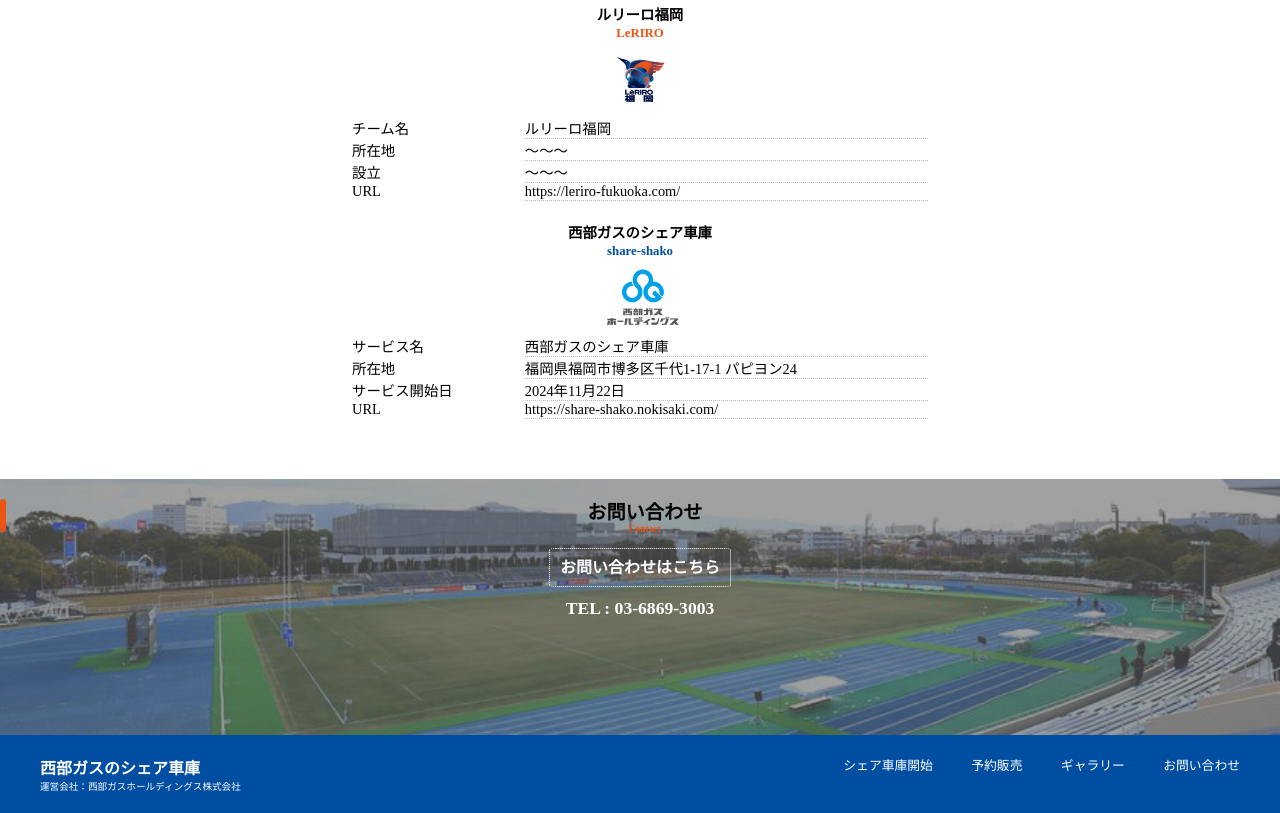
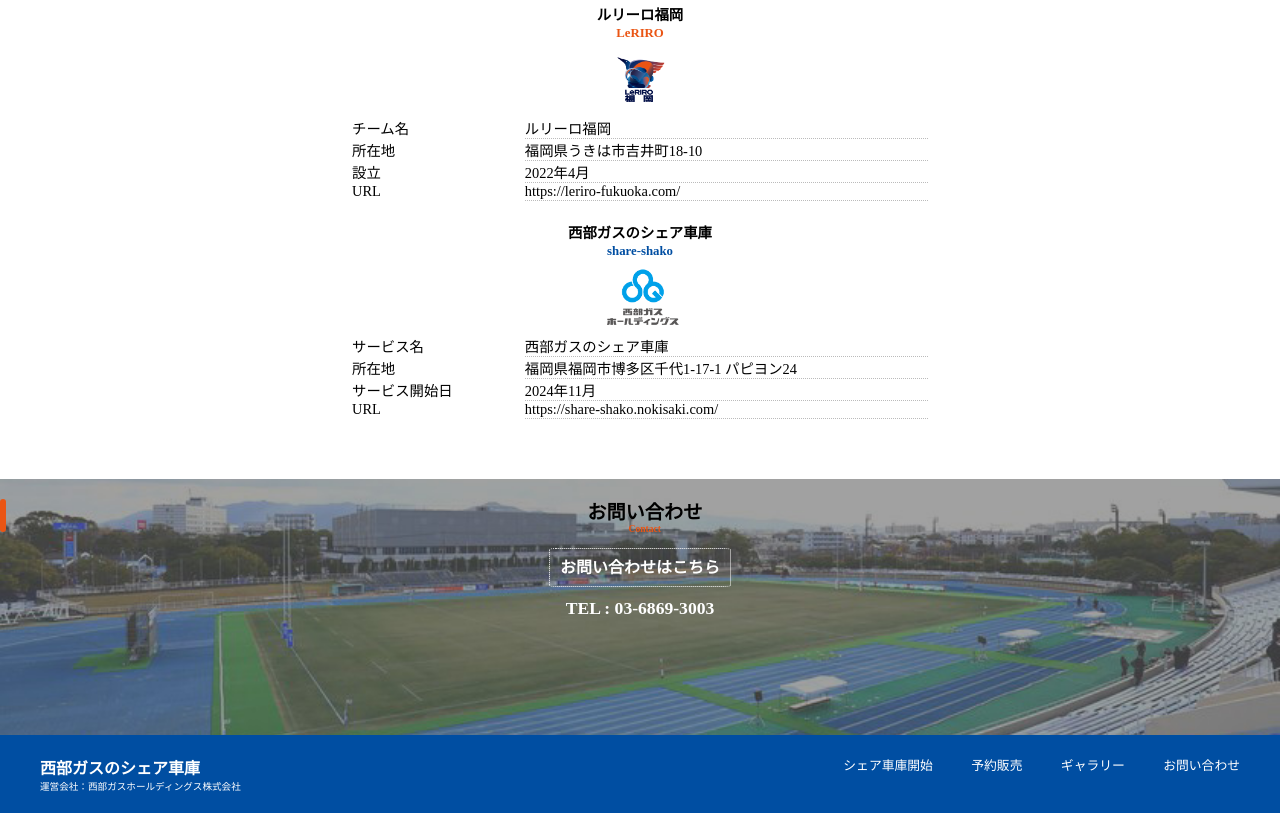
Before and after one commit to Masahiro9544/leriro_LP, a plain HTML site: page index.html in a window 1280 px wide. Shown: the part 2475-3288 px from the top of the page. Drawn offline with Linux system fonts and the light colour scheme.

Commit message:
Update index.html

```diff
--- a/index.html
+++ b/index.html
@@ -177,11 +177,11 @@
                         </dl>
                         <dl class="clearFix">
                             <dt>所在地</dt>
-                            <dd>〜〜〜</dd>
+                            <dd>福岡県うきは市吉井町18-10</dd>
                         </dl>
                         <dl class="clearFix">
                             <dt>設立</dt>
-                            <dd>〜〜〜</dd>
+                            <dd>2022年4月</dd>
                         </dl>
                         <dl class="clearFix">
                             <dt>URL</dt>
@@ -206,7 +206,7 @@
                         </dl>
                         <dl class="clearFix">
                             <dt>サービス開始日</dt>
-                            <dd>2024年11月22日</dd>
+                            <dd>2024年11月</dd>
                         </dl>
                         <dl class="clearFix">
                             <dt>URL</dt>
```
